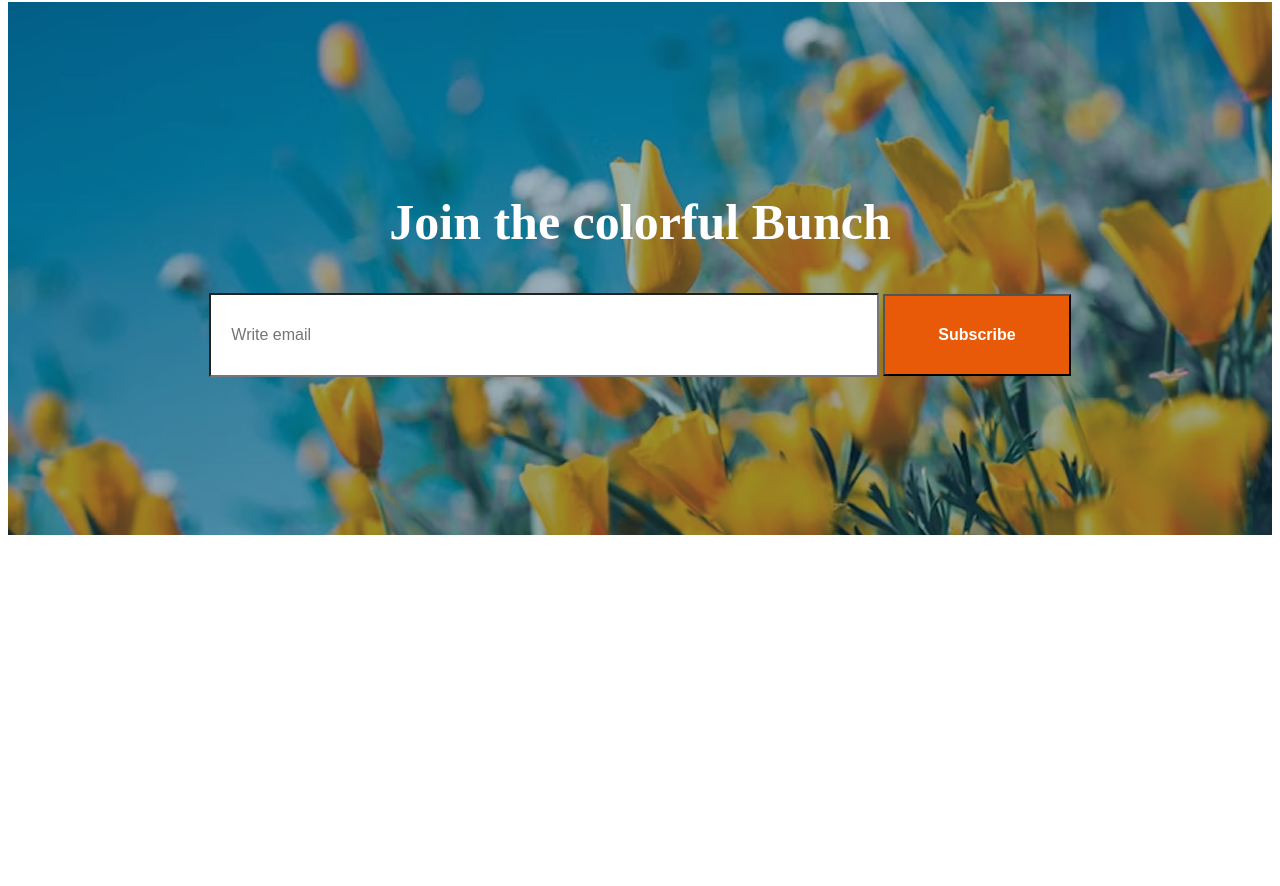
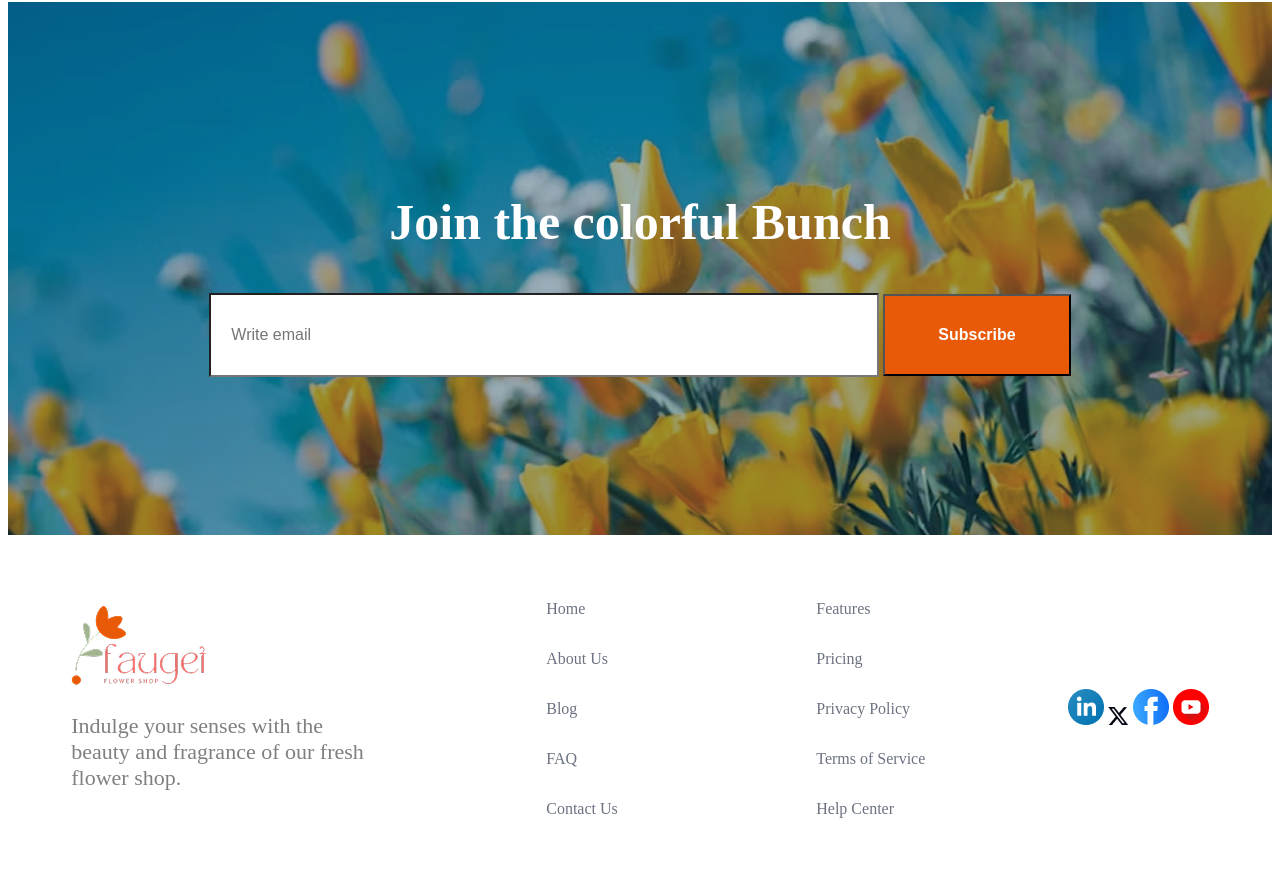
Before and after one commit to Mahbub6676/B12A02, a plain HTML site: page index.html in a window 1280 px wide. Shown: the part 3162-4048 px from the top of the page. Before the commit the page ends 3705 px from the top, so only its background shows below. Drawn offline with Linux system fonts and the light colour scheme.

Commit message:
third commit

```diff
--- a/index.html
+++ b/index.html
@@ -117,5 +117,36 @@
         </div>
 
     </main>
+
+    <footer class="footer">
+        <div class="footer-description">
+            <img src="assets/logo.png" alt="">
+            <p class="footer-text">Indulge your senses with the <br> beauty and fragrance of our fresh <br> flower shop. </p>
+        </div>
+        <div class="footer-links-1">
+            <ul>
+                <li><a href="#">Home</a></li>
+                <li><a href="#">About Us</a></li>
+                <li><a href="#">Blog</a></li>
+                <li><a href="#">FAQ</a></li>
+                <li><a href="#">Contact Us</a></li>
+            </ul>
+        </div>
+        <div class="footer-links-2">
+            <ul>
+                <li><a href="#">Features</a></li>
+                <li><a href="#">Pricing</a></li>
+                <li><a href="#">Privacy Policy</a></li>
+                <li><a href="#">Terms of Service</a></li>
+                <li><a href="#">Help Center</a></li>
+            </ul>
+        </div>
+        <div class="footer-img">
+            <img src="assets/icon-linkedin.png" alt="">
+            <img src="assets/icon-twitter.png" alt="">
+            <img src="assets/icon-facebook.png" alt="">
+            <img src="assets/icon-youtube.png" alt="">
+        </div>
+    </footer>
 </body>
 </html>
--- a/style.css
+++ b/style.css
@@ -237,3 +237,27 @@
     font-weight: 600;
     font-size: 16px;
 }
+
+.footer{
+    display: flex;
+    width: 100%;
+    height: 348px;
+    justify-content: space-around;
+    align-items: center;
+}
+
+.footer-text{
+    color: rgba(0, 0, 0, 0.5);
+    font-size: 22px;
+    font-weight: 400;
+}
+
+.footer ul li{
+    list-style: none;
+    padding: 16px;
+}
+
+.footer ul a{
+    text-decoration: none;
+    color: rgba(107, 114, 128, 1);
+}
```
